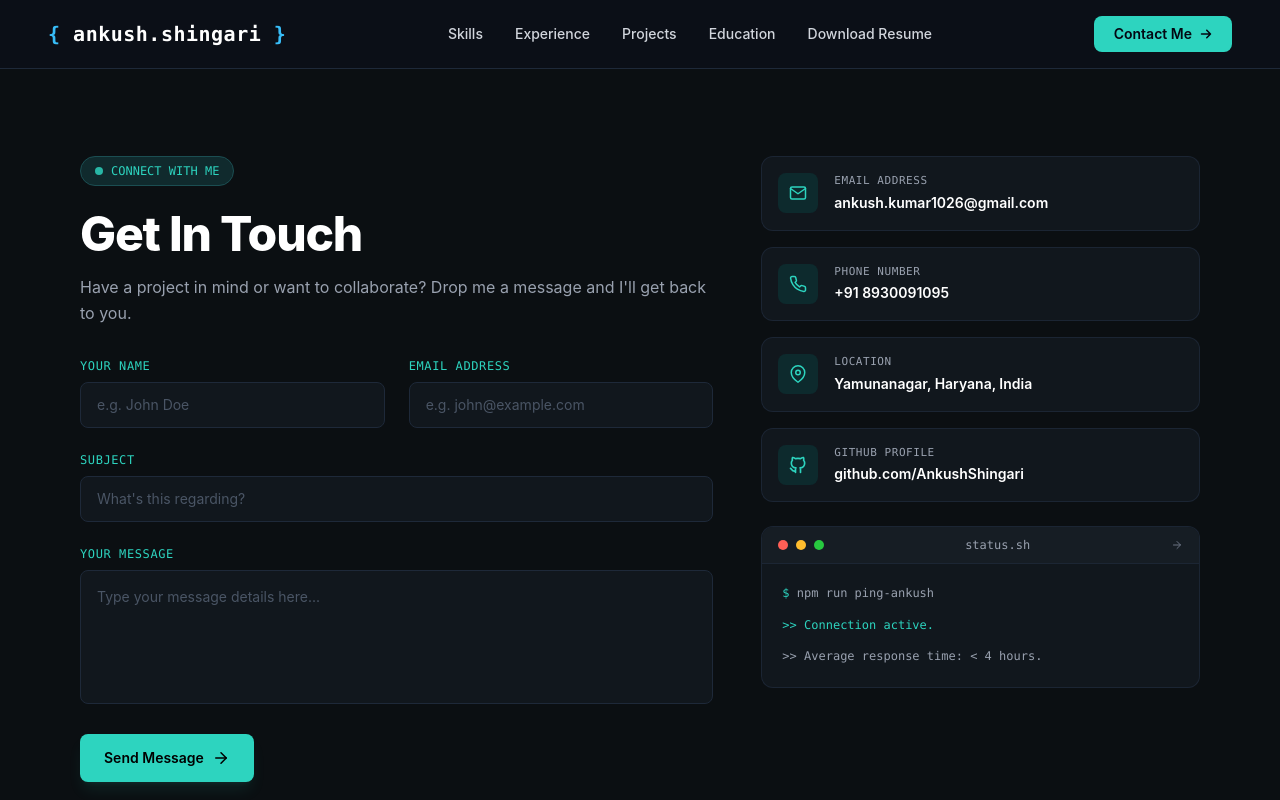
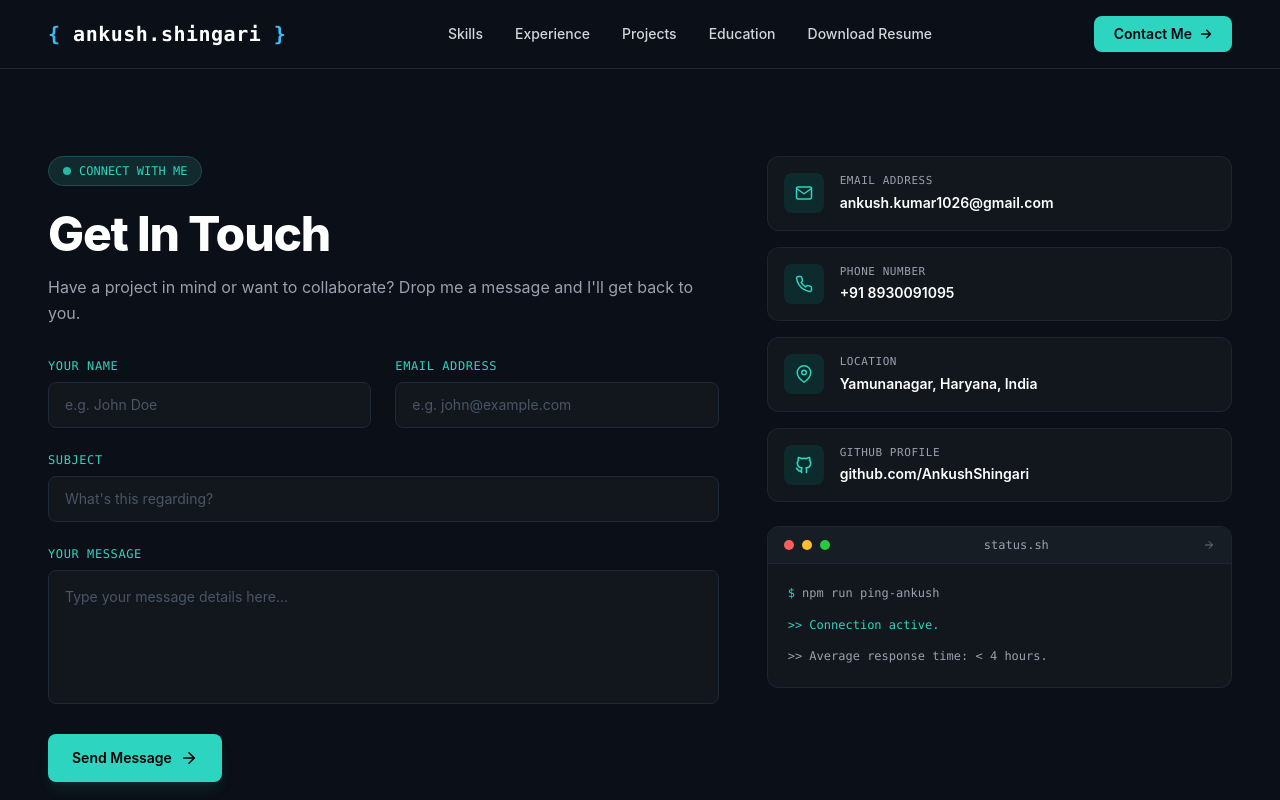
Before and after one commit to AnkushShingari/AnkushShingari, a React (Vite) app: page /contact-me in a window 1280 px wide. Shown: the top 800 px of the page. Built offline with nearby package versions, Linux system fonts and the light colour scheme.

Commit message:
fixed contact-me

```diff
--- a/src/components/ContactSection.jsx
+++ b/src/components/ContactSection.jsx
@@ -27,7 +27,7 @@ export default function ContactSection() {
   };
 
   return (
-    <section className="bg-[#0b0f12] text-white py-16 px-6 md:px-12 lg:px-20 font-sans min-h-screen flex items-center justify-center">
+    <section className="bg-[#0b0f17] text-white py-8 px-4 md:py-16 md:px-12 font-sans min-h-screen flex items-center justify-center">
       <div className="max-w-7xl w-full grid grid-cols-1 lg:grid-cols-12 gap-12 items-start">
 
         {/* Left Column: Form */}
```
